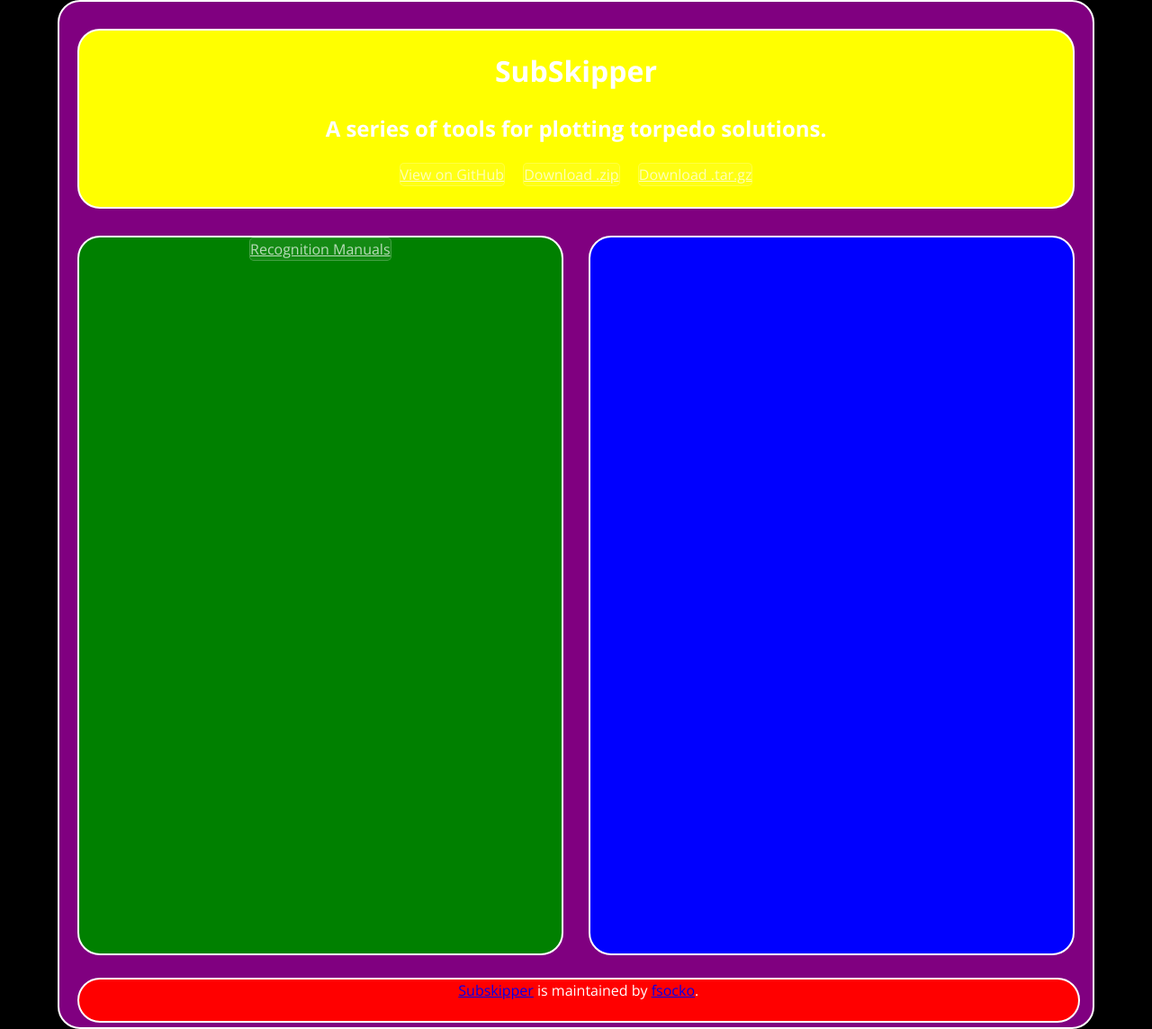
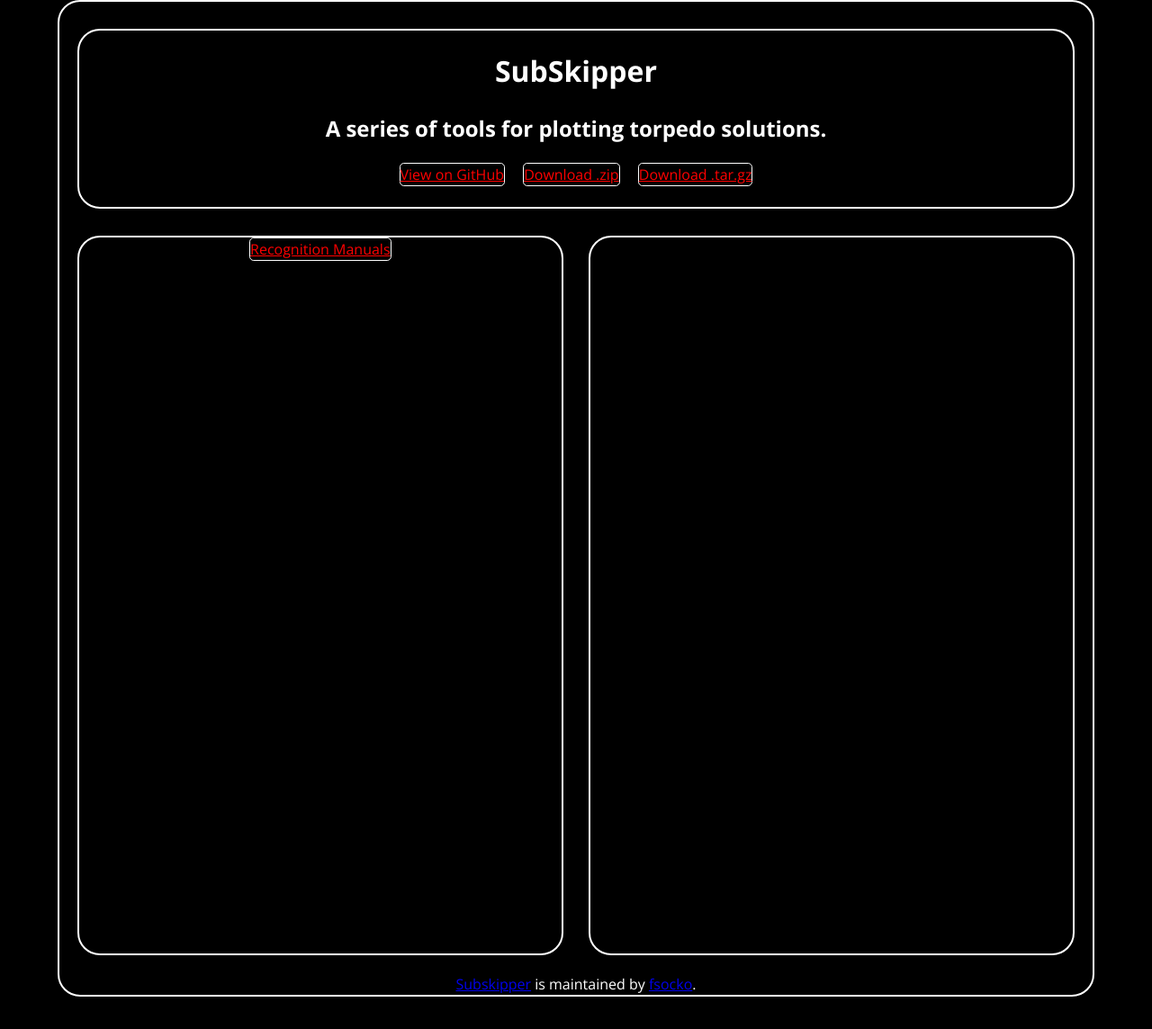
Before and after one commit to fsocko/subskipper, a PHP site: page / in a window 1280 px wide. Shown: the whole page at 90% size. After the commit the page ends 1108 px from the top, so only its background shows below. Run offline with PHP 8.4, Linux system fonts and the light colour scheme.

Commit message:
black white red

```diff
--- a/stylesheets/stylesheet.css
+++ b/stylesheets/stylesheet.css
@@ -20,7 +20,6 @@
     border: 2px solid white;
 	text-align: center;
 	display: table;
-	background-color: purple;
 	margin-left: 5%;
 	margin-right: 5%;
 
@@ -32,7 +31,6 @@
     border-radius: 25px;
     border: 2px solid white;
     height: 200px;
-	background-color: yellow;
 	margin: 20px 20px 20px 20px;
 
 }
@@ -52,7 +50,6 @@
 #leftColumn
 {
 float: left;
-background-color: green;
 margin-right: 20px;
 margin-left: 20px;
 }
@@ -60,7 +57,6 @@
 #rightColumn
 {
 	float: right;
-	background-color: blue;
 	margin-left: 0;
 	margin-right: 20px;;
 }
@@ -69,9 +65,8 @@
 .btn {
   display: inline-block;
   margin-bottom: 1rem;
-  color: rgba(255, 255, 255, 0.7);
-  background-color: rgba(255, 255, 255, 0.08);
-  border-color: rgba(255, 255, 255, 0.2);
+  color: red;
+  border-color: white;
   border-style: solid;
   border-width: 1px;
   border-radius: 0.3rem;
@@ -80,10 +75,9 @@
     margin-left: 1rem; }
 
 .btn:hover {
-  color: rgba(255, 255, 255, 0.8);
+  color: yellow;
   text-decoration: none;
-  background-color: rgba(255, 255, 255, 0.2);
-  border-color: rgba(255, 255, 255, 0.3); }
+  border-color: white;
 
 
 #footer {
```
